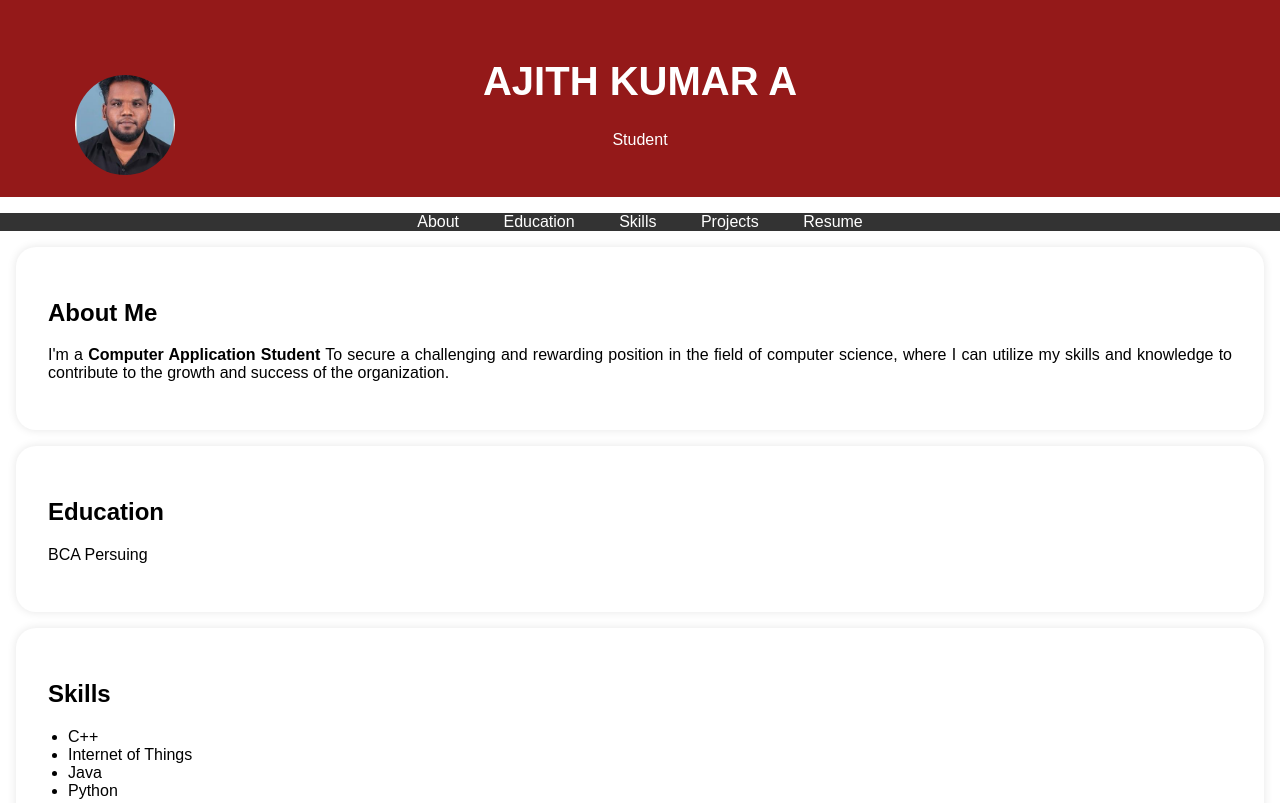
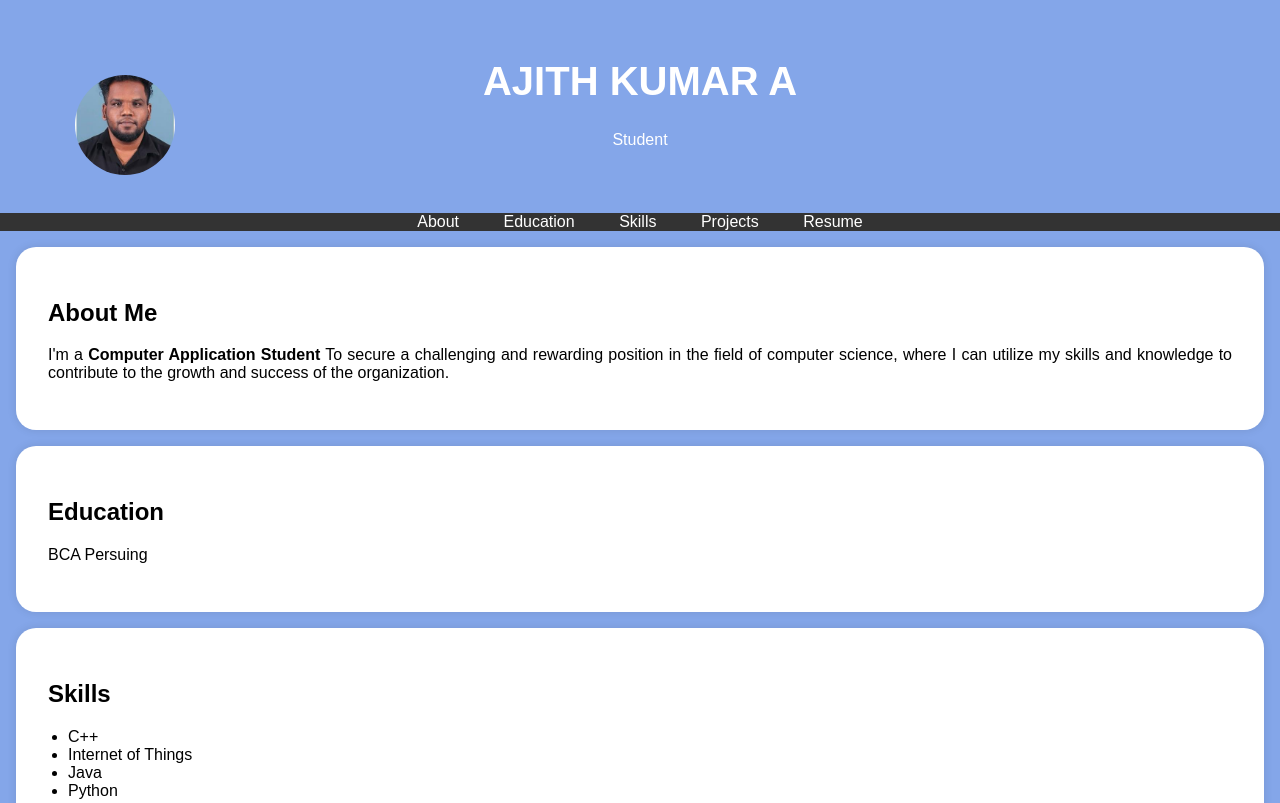
Before and after one commit to Ajithkumar1606/Biodata, a plain HTML site: page index.html in a window 1280 px wide. Shown: the top 803 px of the page. Drawn offline with Linux system fonts and the light colour scheme.

Commit message:
Update index.html

```diff
--- a/index.html
+++ b/index.html
@@ -6,11 +6,11 @@
             font-family: Arial, sans-serif;
             margin: 0;
             padding: 0;
-            background-color: #black;
+            background-color: #84a6e9;
         }
 
         header {
-            background-color: #941919;
+            background-color: #pink;
             color: #fff;
             text-align: center;
             padding: 2rem 0;
```
